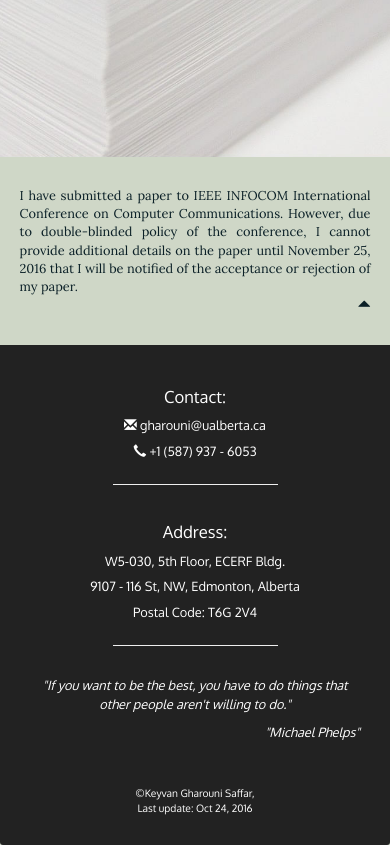
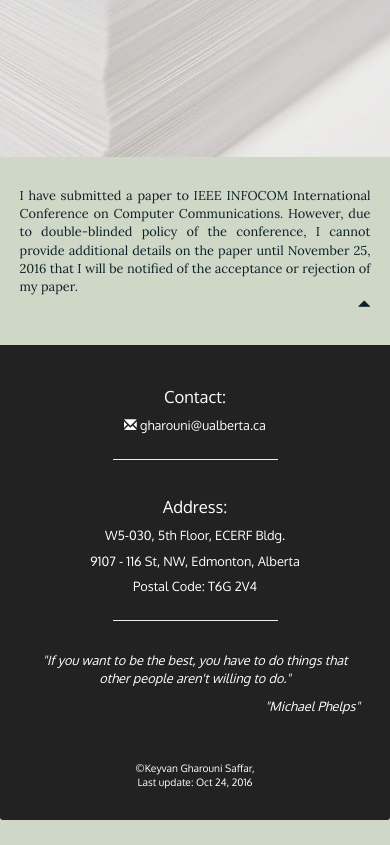
Before and after one commit to KeyvanGSaffar/Website, a plain HTML site: page index.html in a window 390 px wide. Shown: the part 2592-3437 px from the top of the page. After the commit the page ends 3412 px from the top, so only its background shows below. Drawn offline with Linux system fonts and the light colour scheme.

Commit message:
phone removed

```diff
--- a/index.html
+++ b/index.html
@@ -128,7 +128,6 @@
         <section id="hours" class="col-sm-4">
           <span id="contact">Contact:</span><br>
           <a id="email" href="mailto:gharouni@ualberta.ca" target="_blank" id="code"><span class="glyphicon glyphicon-envelope"></span> gharouni@ualberta.ca</a><br>
-          <a id="phone" href="tel:587-937-6053"><span class="glyphicon glyphicon-earphone"></span> +1 (587) 937 - 6053</a>
           <hr class="visible-xs">
         </section>
         <section id="address" class="col-sm-4">
```
